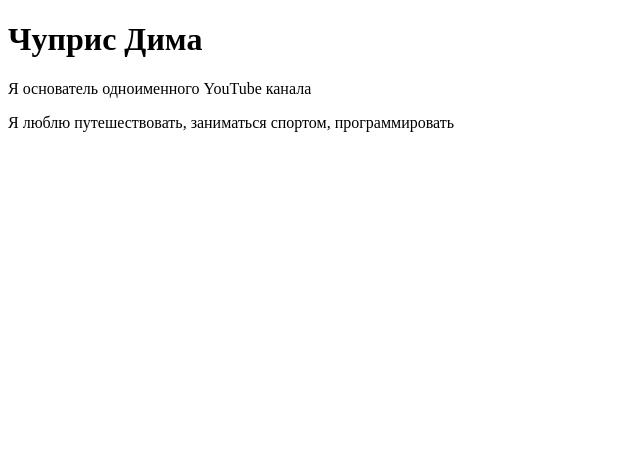
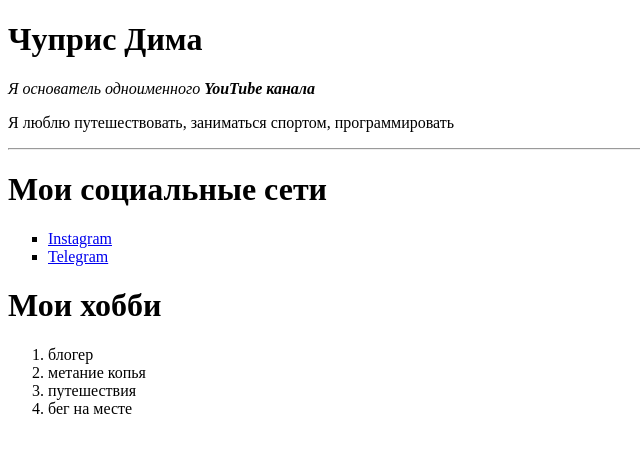
Before and after one commit to DimaChupris1972/myFirstHTML, a plain HTML site: page index.html in a window 1280 px wide. Shown: the whole page, without its empty margins (0-640 px from the left). Drawn offline with Linux system fonts and the light colour scheme.

Commit message:
Add social networks

```diff
--- a/index.html
+++ b/index.html
@@ -8,7 +8,21 @@
 </head>
 <body>
     <h1>Чуприс Дима</h1>
-    <p> Я основатель одноименного YouTube канала </p>
+    <p>  <em>Я основатель одноименного <strong>YouTube канала</strong></em>  </p>
     <p> Я люблю путешествовать, заниматься спортом, программировать </p>
+    <hr>
+
+    <h1>Мои социальные сети</h1>
+    <ul type="square">
+        <li><a href="https://telegram.com/vladilen.minin" target="_blank">Instagram</a></li>
+        <li><a href="https://t.me/js_by_vladilen" target="_blank">Telegram</a></li>
+    </ul>
+    <h1>Мои хобби</h1>
+    <ol>
+        <li>блогер</li>
+        <li>метание копья</li>
+        <li>путешествия</li>
+        <li>бег на месте</li>
+    </ol>
 </body>
 </html>
```
